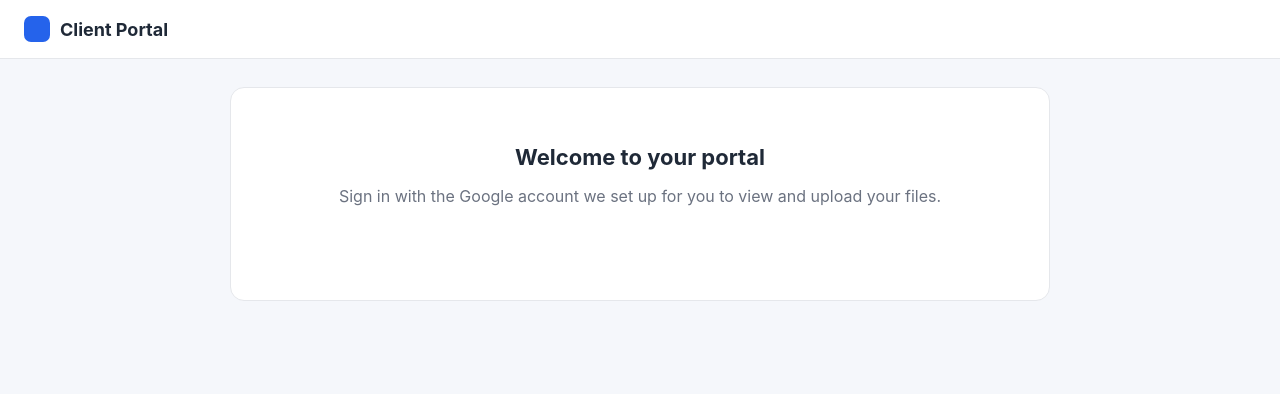
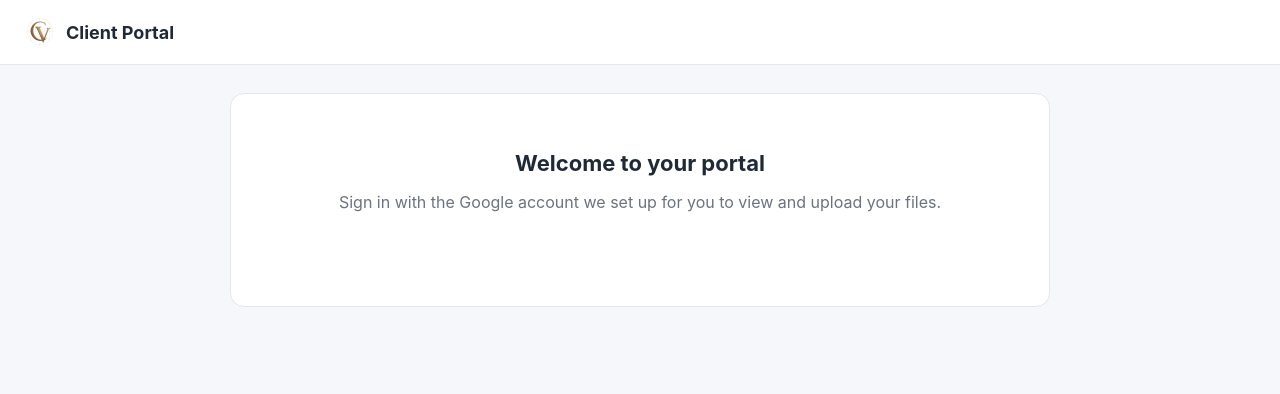
Before and after one commit to carlosvargasvip/democlientportal, a plain HTML site: page index.html in a window 1280 px wide. Drawn offline with Linux system fonts and the light colour scheme.

Commit message:
Update logo handling and styling in index.html

```diff
--- a/index.html
+++ b/index.html
@@ -25,7 +25,8 @@
     padding: 16px 24px; display: flex; align-items: center; justify-content: space-between;
   }
   .brand { display: flex; align-items: center; gap: 10px; font-weight: 700; font-size: 18px; }
-  .brand .dot { width: 26px; height: 26px; border-radius: 7px; background: var(--brand); }
+  .brand .dot { width: 32px; height: 32px; border-radius: 7px; background: var(--brand); }
+  .brand .logo { width: 32px; height: 32px; border-radius: 7px; object-fit: cover; display: block; }
   .who { display: flex; align-items: center; gap: 10px; font-size: 14px; color: var(--muted); }
   .who img { width: 32px; height: 32px; border-radius: 50%; }
   main { max-width: 860px; margin: 0 auto; padding: 28px 20px 64px; }
@@ -82,7 +83,11 @@
 </head>
 <body>
 <header>
-  <div class="brand"><span class="dot"></span> Client Portal</div>
+  <div class="brand">
+    <img id="logoImg" class="logo" alt="Logo" src="logo.png" onerror="logoFallback(this)" />
+    <span id="logoSquare" class="dot" style="display:none;"></span>
+    Client Portal
+  </div>
   <div id="who" class="who hidden">
     <img id="whoPic" alt="" />
     <span id="whoName"></span>
@@ -173,10 +178,21 @@ const CONFIG = {
 
 let idToken = null;
 
+// Logo: try logo.png -> logo.jpg -> logo.jpeg, then fall back to the colored square.
+function logoFallback(img) {
+  const tries = ['logo.jpg', 'logo.jpeg'];
+  const i = Number(img.dataset.i || 0);
+  if (i < tries.length) { img.dataset.i = i + 1; img.src = tries[i]; return; }
+  img.style.display = 'none';
+  document.getElementById('logoSquare').style.display = 'inline-block';
+}
+
 window.onload = function () {
   google.accounts.id.initialize({
     client_id: CONFIG.GOOGLE_CLIENT_ID,
     callback: onCredential,
+    use_fedcm_for_prompt: true, // Google's current sign-in flow; avoids legacy popup/postMessage
+    itp_support: true,
   });
   google.accounts.id.renderButton(document.getElementById('gbtn'), {
     theme: 'filled_blue', size: 'large', text: 'signin_with', shape: 'pill',
```
